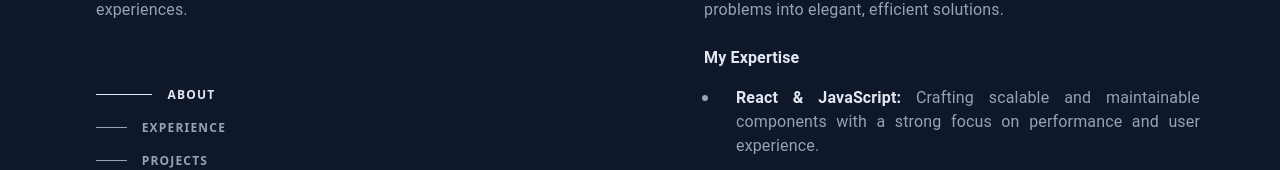
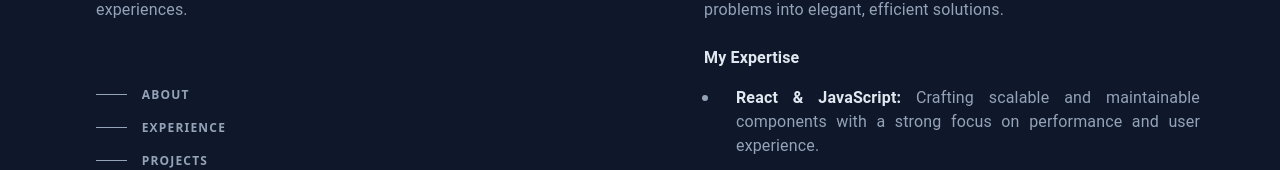
Before and after one commit to gopalkaran/react-portfolio, a React (Vite) app: page /about in a window 1280 px wide. Shown: the part 242-412 px from the top of the page. Built offline with nearby package versions, Linux system fonts and the light colour scheme; the HTML template or start-up script is replaced by a standard one.

Commit message:
navigation without routing

```diff
--- a/src/components/SidePanel/VerticalNavbar/index.jsx
+++ b/src/components/SidePanel/VerticalNavbar/index.jsx
@@ -1,21 +1,51 @@
 import { Box, List, ListItem, styled } from "@mui/material";
-import { NavLink } from "react-router-dom";
+import { useState } from "react";
 
-const ABOUT = "About";
-const EXPERIENCE = "Experience";
-const PROJECT = "Projects";
+const ABOUT = "about";
+const EXPERIENCE = "experience";
+const PROJECT = "projects";
 
 const NavData = [
-  { heading: ABOUT, path: "/about" },
-  { heading: EXPERIENCE, path: "/experience" },
-  { heading: PROJECT, path: "/projects" },
+  { heading: "About", section: ABOUT },
+  { heading: "Experience", section: EXPERIENCE },
+  { heading: "Projects", section: PROJECT },
 ];
 
-const CustomLink = styled(NavLink)(({ theme }) => ({
+// const CustomLink = styled(NavLink)(({ theme }) => ({
+//   textDecoration: "none",
+//   width: "100%",
+//   display: "flex",
+//   alignItems: "center",
+//   "&:hover": {
+//     "& .line": {
+//       width: "70px",
+//       backgroundColor: theme.palette.primary.light,
+//     },
+//     "& .text": {
+//       color: theme.palette.primary.light,
+//       left: "50px",
+//       transition: "left 0.3s",
+//     },
+//   },
+//   "&.active": {
+//     "& .line": {
+//       width: "70px",
+//       backgroundColor: theme.palette.primary.light,
+//     },
+//     "& .text": {
+//       color: theme.palette.primary.light,
+//       left: "50px",
+//       transition: "left 0.3s",
+//     },
+//   },
+// }));
+
+const CustomListItem = styled(ListItem)(({ theme }) => ({
   textDecoration: "none",
   width: "100%",
   display: "flex",
   alignItems: "center",
+  cursor: "pointer",
   "&:hover": {
     "& .line": {
       width: "70px",
@@ -40,33 +70,6 @@ const CustomLink = styled(NavLink)(({ theme }) => ({
   },
 }));
 
-// const CustomListItem = styled(ListItemText)(({ theme }) => ({
-//     position: 'relative',
-//     color: theme.palette.secondary.light,
-//     width: '100%',
-//     // left: '10px',
-//     "&:hover": {
-//         color: theme.palette.primary.light,
-//         // left: '90px',
-//         transition: 'left 0.3s',
-//     },
-//     '&::before': {
-//         content: "''",
-//         position: 'absolute',
-//         left: '0px',
-//         top: '50%',
-//         width: '40px',
-//         height: '1px',
-//         transition: 'width 0.3s',
-//         backgroundColor: theme.palette.secondary.light,
-//         marginRight: '60px',
-//     },
-//     '&:hover::before': {
-//         width: '80px',
-//         backgroundColor: theme.palette.primary.light,
-//     },
-// }))
-
 const TextLine = styled(Box)(({ theme }) => ({
   display: "inline-block",
   left: "0px",
@@ -89,7 +92,13 @@ const ListItemText = styled(Box)(({ theme }) => ({
 
 // eslint-disable-next-line react/prop-types
 const VerticalNavbar = ({ aboutRef, experienceRef, projectRef }) => {
-  function moveTo(to) {
+  const [selectedIndex, setSelectedIndex] = useState(null);
+
+  const handleListItemClick = (index) => {
+    setSelectedIndex(index);
+  };
+  function moveTo(to, index) {
+    handleListItemClick(index);
     switch (to) {
       case ABOUT: {
         // eslint-disable-next-line react/prop-types
@@ -113,16 +122,23 @@ const VerticalNavbar = ({ aboutRef, experienceRef, projectRef }) => {
 
   return (
     <List>
-      {NavData.map((text) => (
-        <ListItem key={text.heading} sx={{ paddingLeft: 0 }}>
-          <CustomLink to={text.path} onClick={() => moveTo(text.heading)}>
-            {/* <CustomListItem primary={text.heading} /> */}
-            <TextLine component="span" className="line"></TextLine>
-            <ListItemText component="span" className="text">
-              {text.heading}
-            </ListItemText>
-          </CustomLink>
-        </ListItem>
+      {NavData.map((text, index) => (
+        <CustomListItem
+          key={text.section}
+          sx={{ paddingLeft: 0 }}
+          className={selectedIndex === index ? "active" : ""}
+          onClick={() => moveTo(text.section, index)}
+        >
+          {/* <CustomLink
+            to={`/${text.section}`}
+            onClick={() => moveTo(text.section)}
+          > */}
+          <TextLine component="span" className="line"></TextLine>
+          <ListItemText component="span" className="text">
+            {text.heading}
+          </ListItemText>
+          {/* </CustomLink> */}
+        </CustomListItem>
       ))}
     </List>
   );
```
